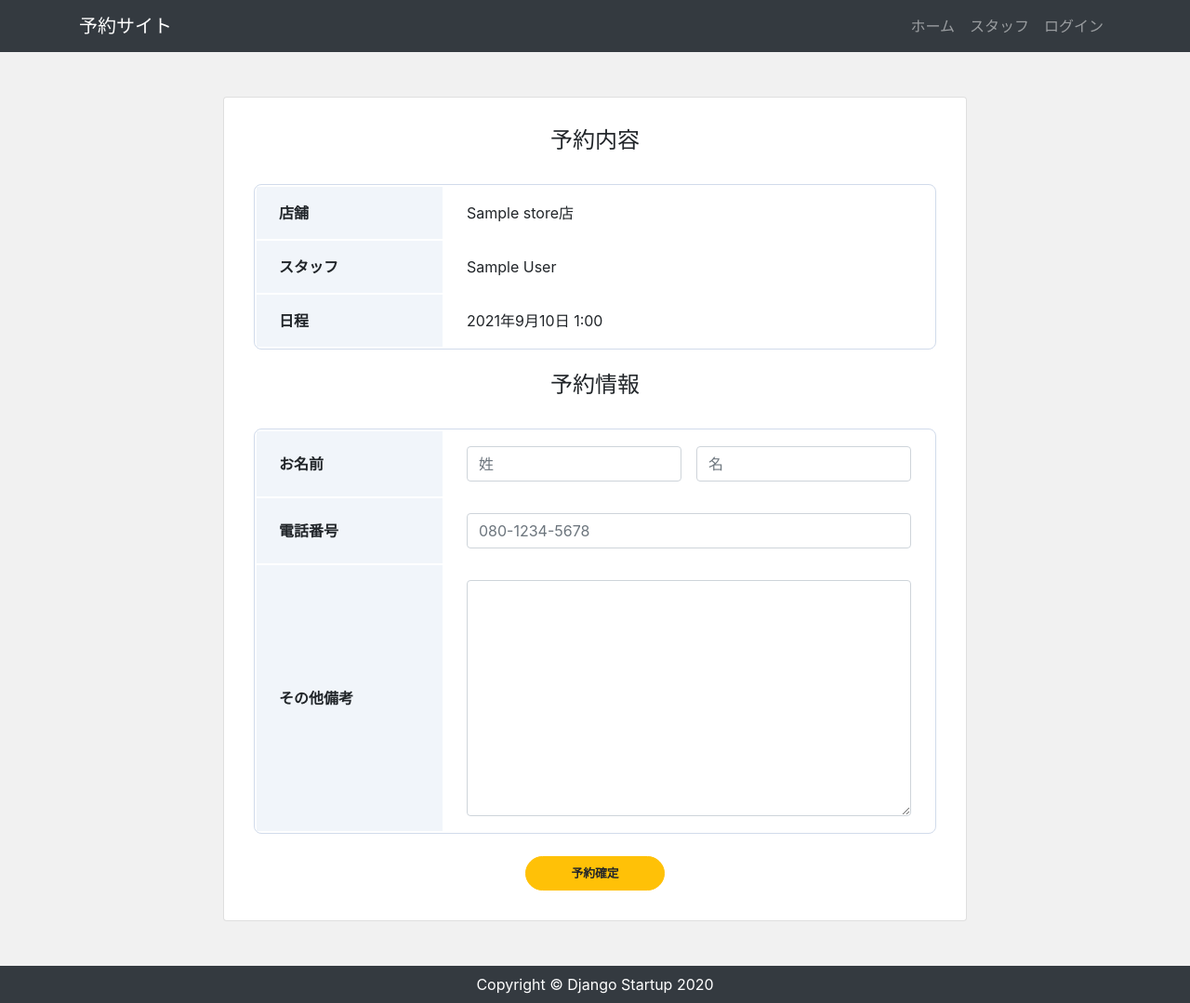
After one commit to tech-keny/reservation_system, a Django app: page /booking/1/2021/09/10/1/ in a window 1280 px wide. The commit adds this page. Shown: the whole page at 93% size. Run offline with Django 3.2, Linux system fonts and the light colour scheme; tables that the repository leaves empty hold one stand-in row (values such as "Sample post"); some libraries are stand-ins or nearby versions.

Commit message:
9/10更新

```diff
--- a/app/admin.py
+++ b/app/admin.py
@@ -1,6 +1,6 @@
 from django.contrib import admin
-from .models import Store, Staff
-
+from .models import Store, Staff, Booking
 
 admin.site.register(Store)
 admin.site.register(Staff)
+admin.site.register(Booking)
--- /dev/null
+++ b/app/forms.py
@@ -0,0 +1,8 @@
+from django import forms
+
+
+class BookingForm(forms.Form):
+    first_name = forms.CharField(max_length=30, label='姓')
+    last_name = forms.CharField(max_length=30, label='名')
+    tel = forms.CharField(max_length=30, label='電話番号')
+    remarks = forms.CharField(label='備考', widget=forms.Textarea())
--- a/app/models.py
+++ b/app/models.py
@@ -1,5 +1,7 @@
 from django.db import models
 from accounts.models import CustomUser
+from django.utils import timezone
+
 
 
 
@@ -19,3 +21,17 @@ class Staff(models.Model):
 
     def __str__(self):
         return f'{self.store}：{self.user}'
+
+class Booking(models.Model):
+    staff = models.ForeignKey(Staff, verbose_name='スタッフ', on_delete=models.CASCADE)
+    first_name = models.CharField('姓', max_length=100, null=True, blank=True)
+    last_name = models.CharField('名', max_length=100, null=True, blank=True)
+    tel = models.CharField('電話番号', max_length=100, null=True, blank=True)
+    remarks = models.TextField('備考', default="", blank=True)
+    start = models.DateTimeField('開始時間', default=timezone.now)
+    end = models.DateTimeField('終了時間', default=timezone.now)
+
+    def __str__(self):
+        start = timezone.localtime(self.start).strftime('%Y/%m/%d %H:%M')
+        end = timezone.localtime(self.end).strftime('%Y/%m/%d %H:%M')
+        return f'{self.first_name}{self.last_name} {start} ~ {end} {self.staff}'
--- a/app/static/css/style.css
+++ b/app/static/css/style.css
@@ -119,3 +119,44 @@ main {
 	height: 250px;
 	object-fit: contain;
 }
+
+/* calendar */
+
+.calendar img {
+	height: 150px;
+	object-fit: contain;
+}
+
+/* booking */
+
+.card-booking {
+	max-width: 800px;
+}
+
+.booking_table {
+	width: 100%;
+	border: 1px solid #D1DBEB;
+	border-radius: 8px;
+	border-collapse: separate;
+	overflow: hidden;
+}
+
+.booking_table .header {
+	width: 200px;
+	padding: 16px 24px;
+	text-align: left;
+	background: #F1F5FA;
+}
+
+.booking_table .data {
+	padding: 16px 24px;
+}
+
+.form_wrap {
+	display: grid;
+	gap: 16px;
+}
+
+.form_wrap__2col {
+	grid-template-columns: repeat(2, 1fr);
+}
--- /dev/null
+++ b/app/templates/app/booking.html
@@ -0,0 +1,62 @@
+{% extends "app/base.html" %}
+{% load widget_tweaks %}
+
+{% block content %}
+<div class="card card-booking my-5 mx-auto">
+    <div class="card-body">
+        <h5 class="card-title text-center">予約内容</h5>
+        <table class="booking_table mb-4">
+            <tbody>
+                <tr>
+                    <th class="header">店舗</th>
+                    <td class="data">{{ staff_data.store.name }}店</td>
+                </tr>
+                <tr>
+                    <th class="header">スタッフ</th>
+                    <td class="data">{{ staff_data.user.first_name }} {{ staff_data.user.last_name }}</td>
+                </tr>
+                <tr>
+                    <th class="header">日程</th>
+                    <td class="data">
+                        {% for error in form.non_field_errors %}
+                            <h5 class="text-danger">{{ error|linebreaksbr }}</h5>
+                        {% endfor %}
+                        {{ year }}年{{ month }}月{{ day }}日 {{ hour }}:00
+                    </td>
+                </tr>
+            </tbody>
+        </table>
+        <h5 class="card-title text-center">予約情報</h5>
+        <form method="post">
+            {% csrf_token %}
+            <table class="booking_table mb-4">
+                <tbody>
+                    <tr>
+                        <th class="header">お名前</th>
+                        <td class="data form_wrap form_wrap__2col">
+                            {% render_field form.first_name class="form-control" placeholder="姓" %}
+                            {% render_field form.last_name class="form-control" placeholder="名" %}
+                        </td>
+                    </tr>
+                    <tr>
+                        <th class="header">電話番号</th>
+                        <td class="data">
+                            {% render_field form.tel class="form-control" placeholder="080-1234-5678" %}
+                        </td>
+                    </tr>
+                    <tr>
+                        <th class="header">その他備考</th>
+                        <td class="data">
+                            {% render_field form.remarks class="form-control" %}
+                        </td>
+                    </tr>
+                </tbody>
+            </table>
+            <div class="button mx-auto">
+                <button class="btn btn-lg btn-warning btn-block" type="submit">予約確定</button>
+            </div>
+        </form>
+    </div>
+</div>
+
+{% endblock %}
--- a/app/templates/app/staff.html
+++ b/app/templates/app/staff.html
@@ -34,7 +34,7 @@
                     <div class="card-body text-center px-2 py-3">
                         <h5 class="font-weight-bold">{{ staff.user.first_name }} {{ staff.user.last_name }}</h5>
                     </div>
-                    <a class="stretched-link" href=""></a>
+                    <a class="stretched-link" href="{% url 'calendar' staff.pk %}"></a>
                 </div>
             </div>
         {% empty %}
--- a/app/urls.py
+++ b/app/urls.py
@@ -3,5 +3,8 @@ from app import views
 
 urlpatterns = [
     path('', views.StoreView.as_view(), name='store'),
-    path('store/<int:pk>/', views.StaffView.as_view(), name='staff'), # 追加
+    path('store/<int:pk>/', views.StaffView.as_view(), name='staff'),
+    path('calendar/<int:pk>/', views.CalendarView.as_view(), name='calendar'),
+    path('calendar/<int:pk>/<int:year>/<int:month>/<int:day>/', views.CalendarView.as_view(), name='calendar'),
+    path('booking/<int:pk>/<int:year>/<int:month>/<int:day>/<int:hour>/', views.BookingView.as_view(), name='booking'), # 追加
 ]
--- a/app/views.py
+++ b/app/views.py
@@ -1,8 +1,10 @@
+from datetime import datetime, date, timedelta, time
+from django.db.models import Q
+from django.shortcuts import get_object_or_404, redirect, render
+from django.utils.timezone import localtime, make_aware
 from django.views.generic import View
-from django.shortcuts import render
-from django.shortcuts import get_object_or_404, render
-
-
+from app.models import Store, Staff, Booking
+from app.forms import BookingForm
 
 
 class StoreView(View):
@@ -23,3 +25,102 @@ class StaffView(View):
             'store_data': store_data,
             'staff_data': staff_data,
         })
+
+
+class CalendarView(View):
+    def get(self, request, *args, **kwargs):
+        staff_data = Staff.objects.filter(id=self.kwargs['pk']).select_related('user').select_related('store')[0]
+        today = date.today()
+        year = self.kwargs.get('year')
+        month = self.kwargs.get('month')
+        day = self.kwargs.get('day')
+        if year and month and day:
+            # 週始め
+            start_date = date(year=year, month=month, day=day)
+        else:
+            start_date = today
+        # 1週間
+        days = [start_date + timedelta(days=day) for day in range(7)]
+        start_day = days[0]
+        end_day = days[-1]
+
+        calendar = {}
+        # 10時～20時
+        for hour in range(10, 21):
+            row = {}
+            for day in days:
+                row[day] = True
+            calendar[hour] = row
+        start_time = make_aware(datetime.combine(start_day, time(hour=10, minute=0, second=0)))
+        end_time = make_aware(datetime.combine(end_day, time(hour=20, minute=0, second=0)))
+        booking_data = Booking.objects.filter(staff=staff_data).exclude(Q(start__gt=end_time) | Q(end__lt=start_time))
+        for booking in booking_data:
+            local_time = localtime(booking.start)
+            booking_date = local_time.date()
+            booking_hour = local_time.hour
+            if (booking_hour in calendar) and (booking_date in calendar[booking_hour]):
+                calendar[booking_hour][booking_date] = False
+
+        return render(request, 'app/calendar.html', {
+            'staff_data': staff_data,
+            'calendar': calendar,
+            'days': days,
+            'start_day': start_day,
+            'end_day': end_day,
+            'before': days[0] - timedelta(days=7),
+            'next': days[-1] + timedelta(days=1),
+            'today': today,
+        })
+
+
+class BookingView(View):
+    def get(self, request, *args, **kwargs):
+        staff_data = Staff.objects.filter(id=self.kwargs['pk']).select_related('user').select_related('store')[0]
+        year = self.kwargs.get('year')
+        month = self.kwargs.get('month')
+        day = self.kwargs.get('day')
+        hour = self.kwargs.get('hour')
+        form = BookingForm(request.POST or None)
+
+        return render(request, 'app/booking.html', {
+            'staff_data': staff_data,
+            'year': year,
+            'month': month,
+            'day': day,
+            'hour': hour,
+            'form': form,
+        })
+
+    def post(self, request, *args, **kwargs):
+        staff_data = get_object_or_404(Staff, id=self.kwargs['pk'])
+        year = self.kwargs.get('year')
+        month = self.kwargs.get('month')
+        day = self.kwargs.get('day')
+        hour = self.kwargs.get('hour')
+        start_time = make_aware(datetime(year=year, month=month, day=day, hour=hour))
+        end_time = make_aware(datetime(year=year, month=month, day=day, hour=hour + 1))
+        booking_data = Booking.objects.filter(staff=staff_data, start=start_time)
+        form = BookingForm(request.POST or None)
+        if booking_data.exists():
+            form.add_error(None, '既に予約があります。\n別の日時で予約をお願いします。')
+        else:
+            if form.is_valid():
+                booking = Booking()
+                booking.staff = staff_data
+                booking.start = start_time
+                booking.end = end_time
+                booking.first_name = form.cleaned_data['first_name']
+                booking.last_name = form.cleaned_data['last_name']
+                booking.tel = form.cleaned_data['tel']
+                booking.remarks = form.cleaned_data['remarks']
+                booking.save()
+                return redirect('store') # あとで変更
+
+        return render(request, 'app/booking.html', {
+            'staff_data': staff_data,
+            'year': year,
+            'month': month,
+            'day': day,
+            'hour': hour,
+            'form': form,
+        })
```
Also changed, not shown: app/templates/app/calendar.html (added, +78 -0 lines), app/migrations/0003_booking.py (added), media/images/水色.jpg (added).
